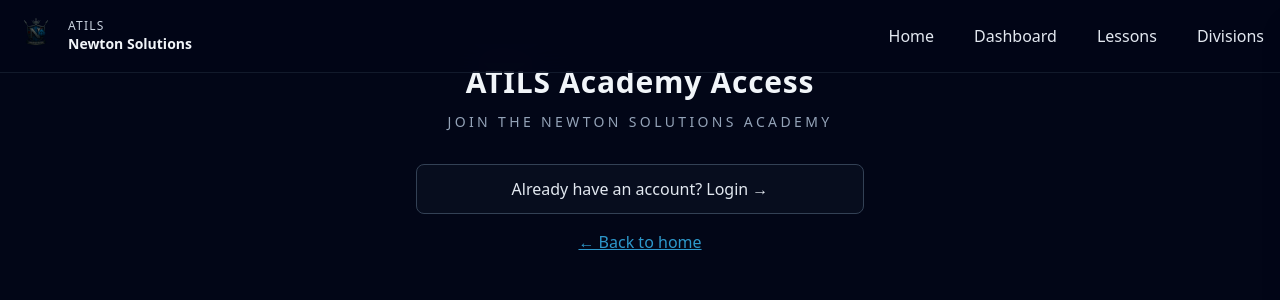
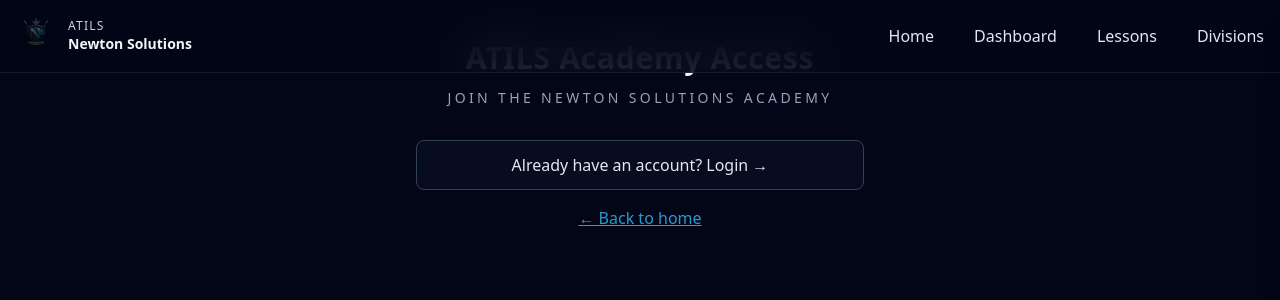
Before and after one commit to newton-solutions-AWS/newton-atils-academy, a Next.js app: page /auth/join in a window 1280 px wide. Shown: the top 300 px of the page. Built offline with nearby package versions, Linux system fonts and the light colour scheme.

Commit message:
Fix RootLayout children typing for Vercel build

```diff
--- a/app/layout.tsx
+++ b/app/layout.tsx
@@ -2,13 +2,18 @@
 import NavBar from "@/components/ui/NavBar";
 import MobileNav from "@/components/ui/MobileNav";
 import { UserProvider } from "@/components/context/UserProvider";
+import type { ReactNode } from "react";
 
 export const metadata = {
   title: "ATILS Academy | Newton Solutions",
   description: "Elite multi-division cyber academy by Newton Solutions.",
 };
 
-export default function RootLayout({ children }) {
+export default function RootLayout({
+  children,
+}: {
+  children: ReactNode;
+}) {
   return (
     <html lang="en">
       <body className="min-h-screen bg-slate-950 text-slate-200 antialiased">
@@ -24,9 +29,7 @@
           </div>
 
           {/* PAGE CONTENT */}
-          <main className="px-4 md:px-8 pt-6 pb-20">
-            {children}
-          </main>
+          <main>{children}</main>
         </UserProvider>
       </body>
     </html>
```
